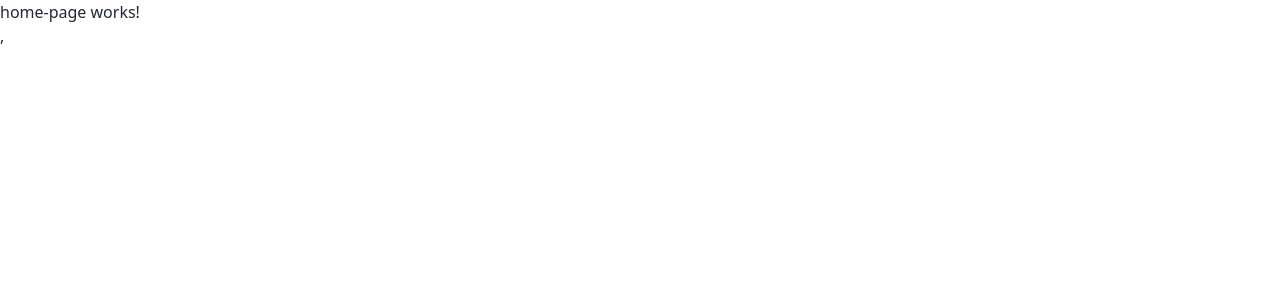
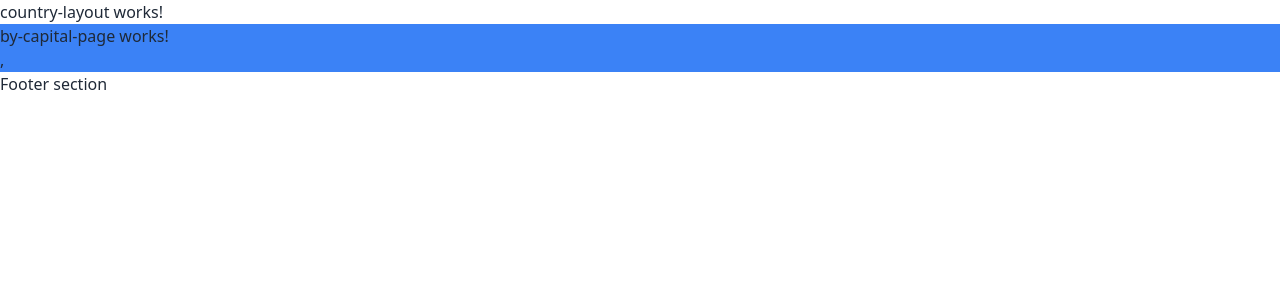
Before and after one commit to GermanBalaguera954/04-country-app, an Angular app: page /country/by-capital in a window 1280 px wide. Before the commit this address led to /. Shown: the top 300 px of the page. Built offline with nearby package versions, Linux system fonts and the light colour scheme.

Commit message:
componentes layout

```diff
--- /dev/null
+++ b/src/app/country/layouts/country-layout/country-layout.html
@@ -0,0 +1,7 @@
+<p>country-layout works!</p>
+
+<section class="bg-blue-500">
+  <router-outlet></router-outlet>
+</section>
+
+<h3>Footer section</h3>
```
Also changed, not shown: src/app/country/country.routes.ts (+12 -1 lines), src/app/country/layouts/country-layout/country-layout.ts (added, +9 -0 lines).
